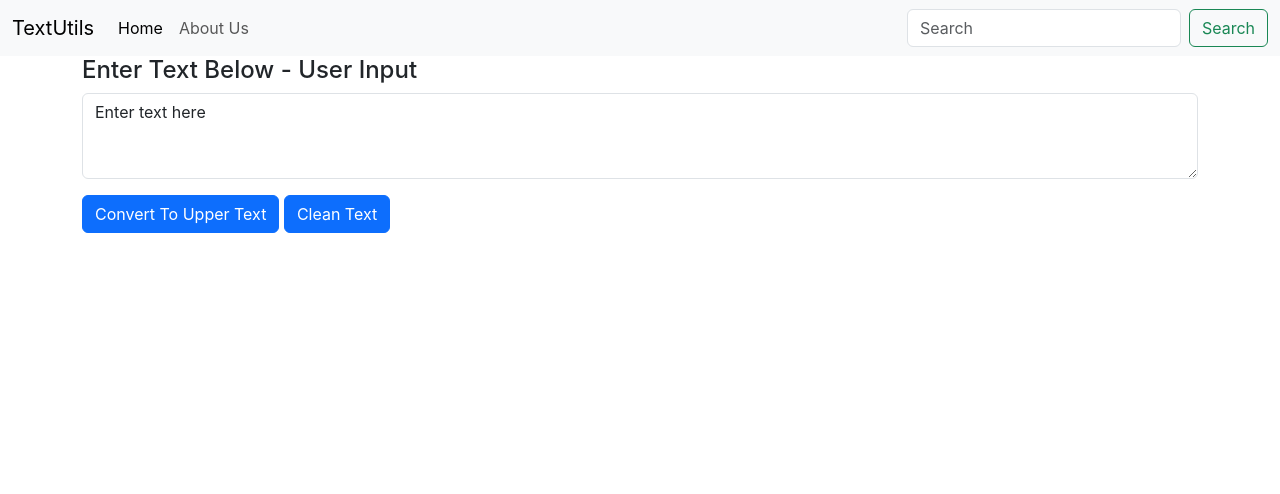
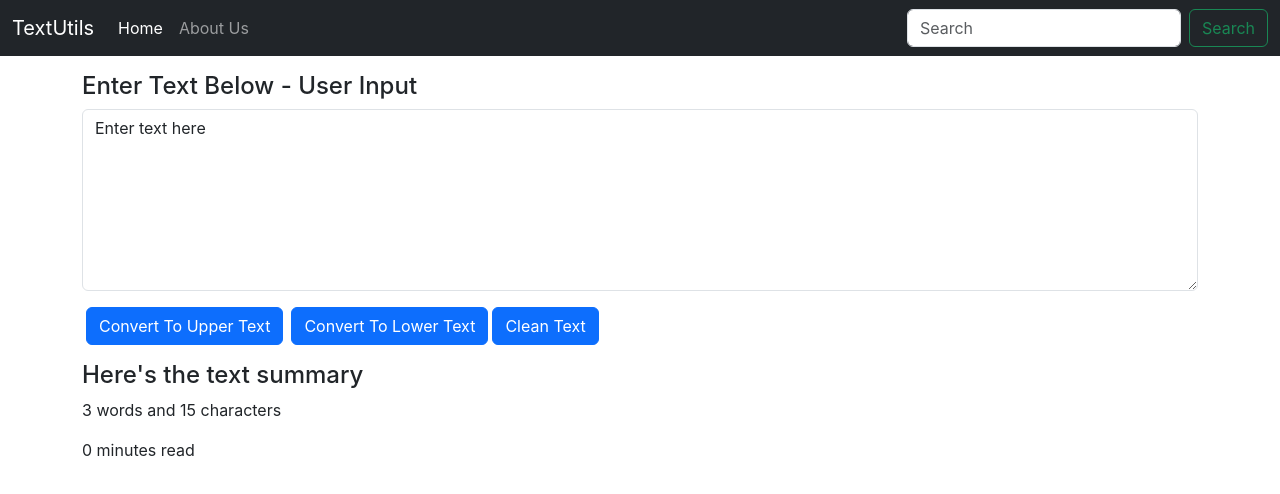
Before and after one commit to AnuragSPDev/ReactJS_Text_Utils, a React (Create React App) app: page / in a window 1280 px wide. Shown: the top 494 px of the page. Built offline with nearby package versions, Linux system fonts and the light colour scheme.

Commit message:
Adding more Logic to TextUtils

```diff
--- a/src/components/Navbar.js
+++ b/src/components/Navbar.js
@@ -2,7 +2,8 @@ import React from 'react'
 
 export default function Navbar(props) {
 	return (
-		<nav className="navbar navbar-expand-lg bg-body-tertiary">
+		// <nav className="navbar navbar-expand-lg bg-body-tertiary">
+		<nav className="navbar navbar-expand-lg navbar-dark bg-dark">
 			<div className="container-fluid">
 				<a className="navbar-brand" href="/">{props.title}</a>
 				<button className="navbar-toggler" type="button" data-bs-toggle="collapse" data-bs-target="#navbarSupportedContent" aria-controls="navbarSupportedContent" aria-expanded="false" aria-label="Toggle navigation">
--- a/src/components/Textform.js
+++ b/src/components/Textform.js
@@ -6,11 +6,15 @@ export default function Textform(props) {
         setText(event.target.value);
     }
 
-    const handleOnClick = () => {
+    const handleUpClick = () => {
         setText(text.toUpperCase());
     }
 
-    const handleCleanClick = () => {
+    const handleLowClick = () => {
+        setText(text.toLowerCase());
+    }
+
+    const handleCleanText = () => {
         setText('');
     }
 
@@ -18,13 +22,22 @@ export default function Textform(props) {
     const [text, setText] = useState('Enter text here');
 
     return (
-        <div className='container'>
-            <div className="mb-3">
-                <h4>Enter Text Below - {props.heading}</h4>
-                <textarea className="form-control" value={text} onChange={handleOnChange} id="myBox" rows="3"></textarea>
+        <>
+            <div className='container my-3'>
+                <div className="mb-3">
+                    <h4>Enter Text Below - {props.heading}</h4>
+                    <textarea className="form-control" value={text} onChange={handleOnChange} id="myBox" rows="7"></textarea>
+                </div>
+                <button className="btn btn-primary mx-1" onClick={handleUpClick}>Convert To Upper Text</button>
+                <button className="btn btn-primary mx-1" onClick={handleLowClick}>Convert To Lower Text</button>
+                <button className="btn btn-primary" onClick={handleCleanText}>Clean Text</button>
             </div>
-            <button className="btn btn-primary" onClick={handleOnClick}>Convert To Upper Text</button>&nbsp;
-            <button className="btn btn-primary" onClick={handleCleanClick}>Clean Text</button>
-        </div>
+            <div className="container my-3">
+                <h4>Here's the text summary</h4>
+                <p>{text.split(' ').length} words and {text.length} characters</p>
+                {/* Slowest time to read 125 words is 1 minutes that means 0.008 minutes to read 1 word */}
+                <p>{Math.round(0.008 * text.split(' ').length)} minutes read</p>
+            </div>
+        </>
     )
 }
```
